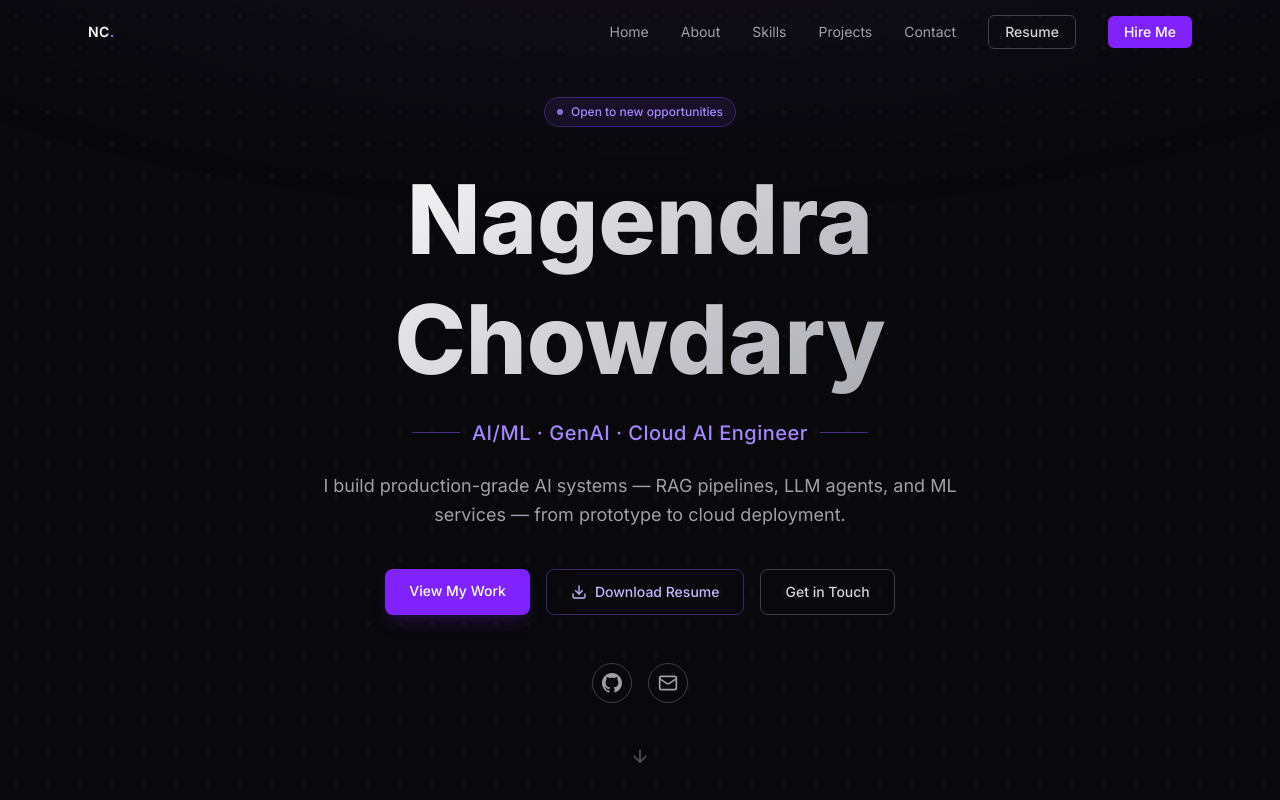
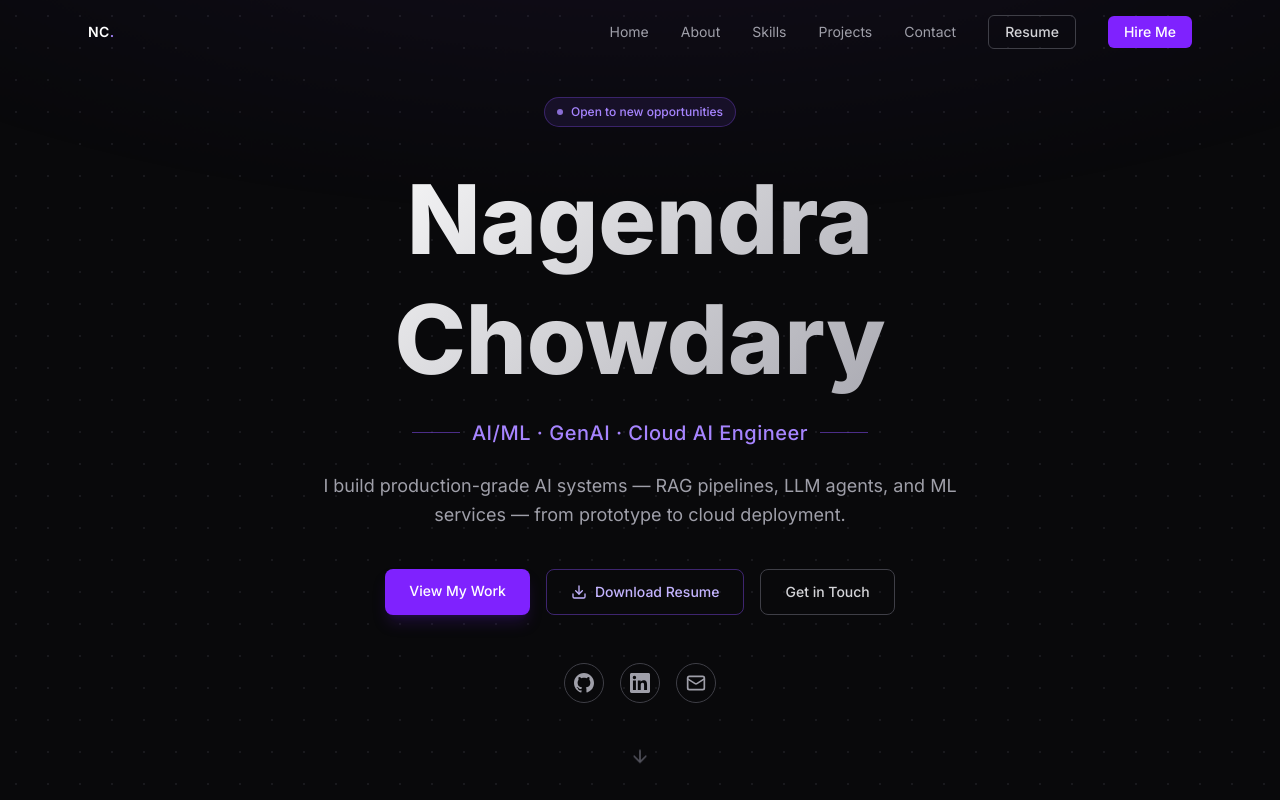
Before and after one commit to Nagendra7299/portfolio, a React (Vite) app: page / in a window 1280 px wide. Shown: the top 800 px of the page. Built offline with nearby package versions, Linux system fonts and the light colour scheme; the HTML template or start-up script is replaced by a standard one.

Commit message:
feat: wire LinkedIn + add resume.pdf download
- LinkedIn live in Hero, Contact, JSON-LD sameAs
- Resume.docx converted to resume.pdf, served at /resume.pdf

```diff
--- a/index.html
+++ b/index.html
@@ -57,7 +57,8 @@
         "url": "https://portfolio-one-chi-cvtu2ez2sd.vercel.app/",
         "sameAs": [
           "https://github.com/Nagendra7299",
-          "https://huggingface.co/Nagendra729"
+          "https://huggingface.co/Nagendra729",
+          "https://www.linkedin.com/in/nagendra729/"
         ],
         "knowsAbout": [
           "Machine Learning",
--- a/src/config.js
+++ b/src/config.js
@@ -13,9 +13,7 @@ export const profile = {
   github: 'https://github.com/Nagendra7299',
   huggingface: 'https://huggingface.co/Nagendra729',
 
-  // TODO: paste your full LinkedIn URL here (e.g. https://linkedin.com/in/nagendra-chowdary)
-  // Leave empty string to hide LinkedIn links entirely (no broken links).
-  linkedin: '',
+  linkedin: 'https://www.linkedin.com/in/nagendra729/',
 
   // Drop your resume PDF at portfolio/public/resume.pdf — this path serves it.
   // Leave empty string to hide the resume button.
```
Also changed, not shown: 2 other files (tests, documents, lock files or other folders).
